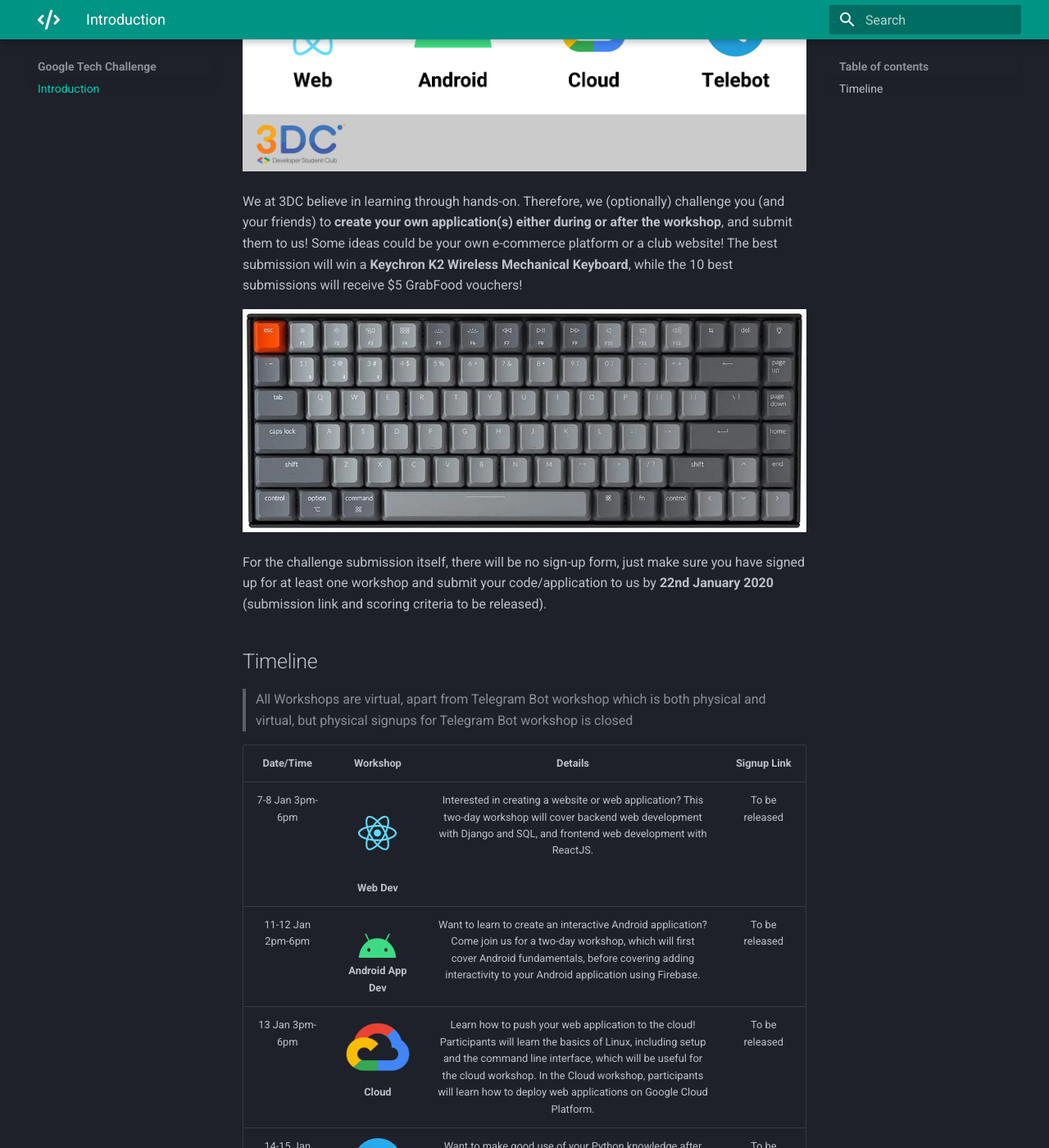
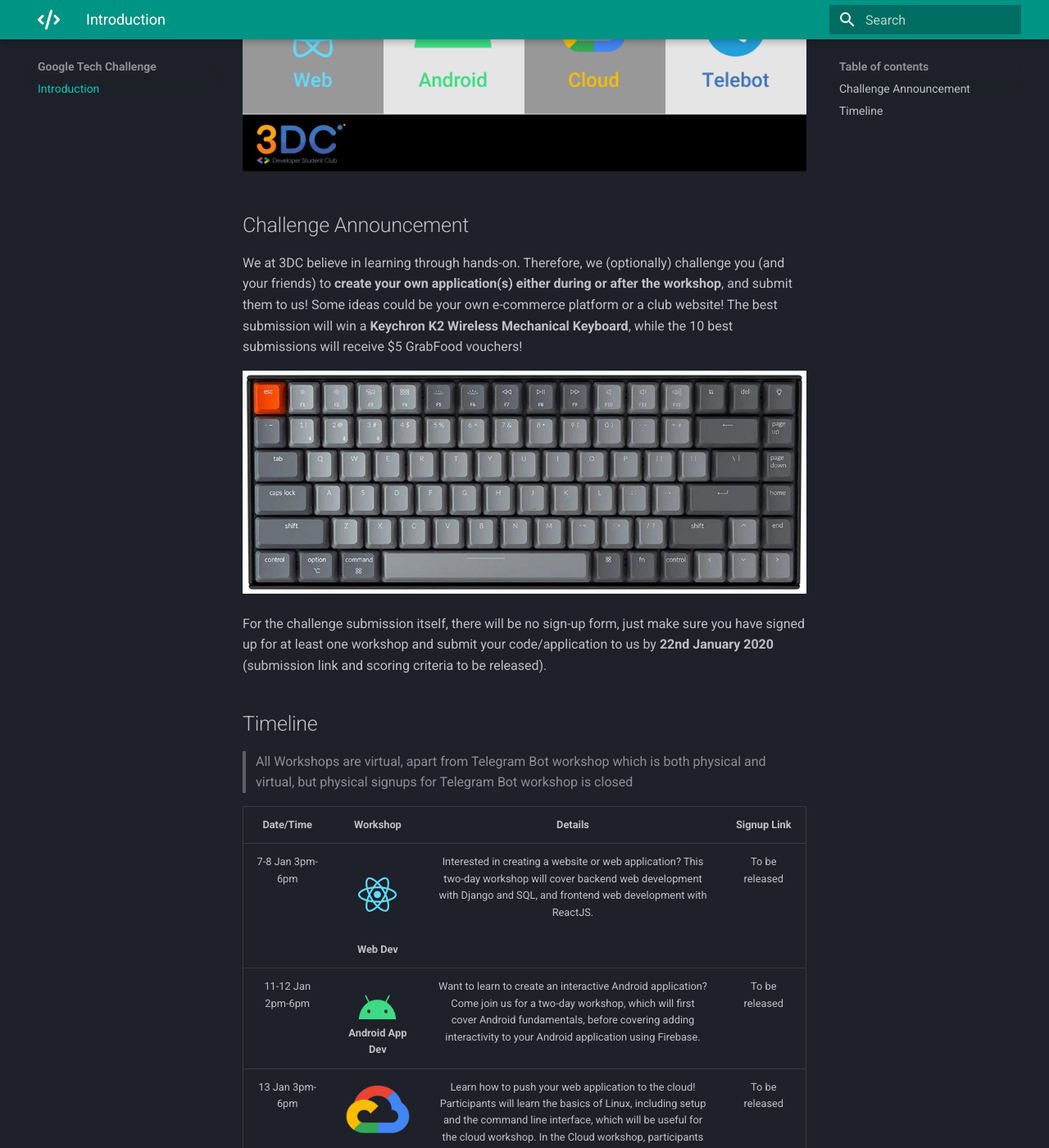
Before and after one commit to SHSR2001/3dcdsc.github.io, an MkDocs documentation site: the page built from docs/gtc.md, in a window 1280 px wide and 1400 px high, scrolled down 498 px. Shown: the whole window at 82% size. Built offline with MkDocs 1.6.1 and Material for MkDocs 9.7.7, drawn with Linux system fonts in a browser that asks for light colours.

Commit message:
ad chesters workshop

```diff
--- a/docs/gtc.md
+++ b/docs/gtc.md
@@ -2,7 +2,9 @@
 
 IAP 2021 is just around the corner, and we at 3DC have organised Google Tech Challenge! Google Tech Challenge comprises of a series of technical workshops to aid you in developing digital platforms, as well as a challenge.
 
-![](imgs/gtc/gtc_poster.png)
+![](imgs/gtc/gtc_poster-dark.png)
+
+## Challenge Announcement
 
 We at 3DC believe in learning through hands-on. Therefore, we (optionally) challenge you (and your friends) to **create your own application(s) either during or after the workshop**, and submit them to us! Some ideas could be your own e-commerce platform or a club website! The best submission will win a **Keychron K2 Wireless Mechanical Keyboard**, while the 10 best submissions will receive $5 GrabFood vouchers!
 
@@ -19,4 +21,4 @@
 | 7-8 Jan  3pm-6pm | ![](imgs/gtc/react.svg){: style="height:100px;width:150px"} <br /> **Web Dev** | Interested in creating a website or web application? This two-day workshop will cover backend web development with Django and SQL, and frontend web development with ReactJS. | To be released |
 | 11-12 Jan  2pm-6pm | ![](imgs/gtc/Android_symbol_green_RGB.png){: style="height:50px;width:100px"} <br /> **Android App Dev** | Want to learn to create an interactive Android application? Come join us for a two-day workshop, which will first cover Android fundamentals, before covering adding interactivity to your Android application using Firebase. | To be released |
 | 13 Jan  3pm-6pm | ![](imgs/gtc/gcp-icon.png){: style="height:75px;width:80px"} <br /> **Cloud** | Learn how to push your web application to the cloud! Participants will learn the basics of Linux, including setup and the command line interface, which will be useful for the cloud workshop. In the Cloud workshop, participants will learn how to deploy web applications on Google Cloud Platform. | To be released |
-| 14-15 Jan  9am-3pm | ![](imgs/gtc/Telegram_2019_Logo.svg){: style="height:60px;width:60px"} <br /> **Telegram Bot** | Want to make good use of your Python knowledge after CTD? Come join us in this two-day workshop to learn how to make your first Telegram Bot, hosted on Amazon Web Services. | To be released |
+| 14-15 Jan  9am-3pm | ![](imgs/gtc/Telegram_2019_Logo.svg){: style="height:60px;width:60px"} <br /> **Telegram Bot** | Want to make good use of your Python knowledge after CTD? Come join us in this two-day workshop to learn how to make your first Telegram Bot, hosted on Amazon Web Services. | [Signup](https://forms.office.com/Pages/ResponsePage.aspx?id=drd2NJDpck-5UGJImDFiPTj-KVY44cREncNQquGkVYZUNktXODRMVU5KV01ZVUIxUlJGVUZJUEI4Ti4u) |
```
Also changed, not shown: docs/imgs/gtc/gtc_poster-dark.png (added).
